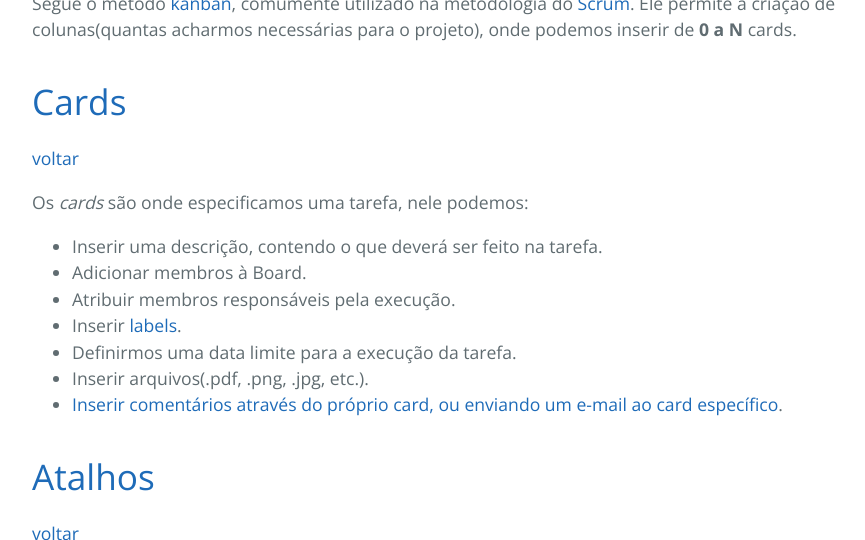
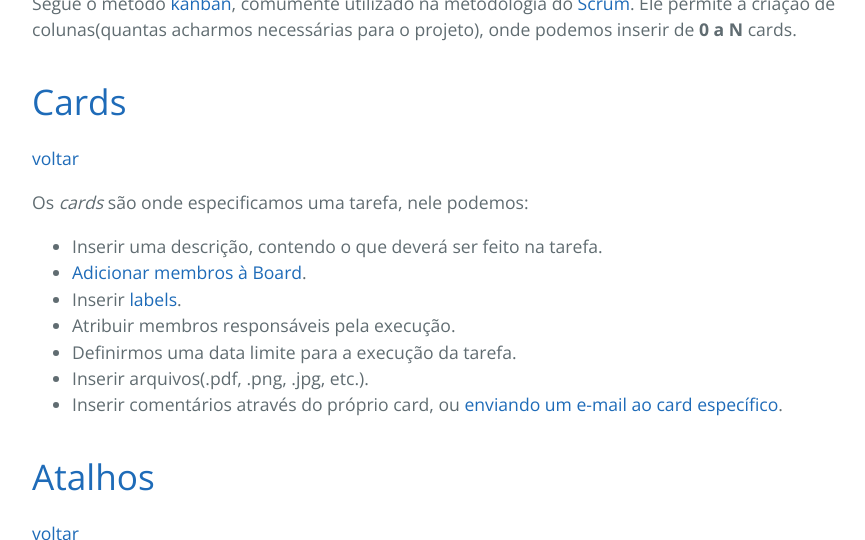
Before and after one commit to vert-capital/vert-capital.github.io, a Jekyll site: the page built from _posts/2018-07-16-treinamento-trello.md, in a window 1280 px wide and 900 px high, scrolled down 884 px, cut to the strip 0-540 px from the top of the window. Shown: the whole strip, without its empty margins (192-1057 px from the left). Built offline with Jekyll 4.4.1, drawn with Linux system fonts in a browser that asks for light colours; part of the change alters nothing that is shown; some of the changed text lies outside the part shown.

```diff
--- a/_posts/2018-07-16-treinamento-trello.md
+++ b/_posts/2018-07-16-treinamento-trello.md
@@ -24,12 +24,12 @@ onde podemos inserir de **0 a N** cards.
 
 Os *cards* são onde especificamos uma tarefa, nele podemos:
 * Inserir uma descrição, contendo o que deverá ser feito na tarefa.
-* Adicionar membros à Board.
+* [Adicionar membros à Board][inserindo-membros-a-uma-board].
+* Inserir [labels][labels-ref].
 * Atribuir membros responsáveis pela execução.
-* Inserir [labels][labels-ref].
 * Definirmos uma data limite para a execução da tarefa.
 * Inserir arquivos(.pdf, .png, .jpg, etc.).
-* [Inserir comentários através do próprio card, ou enviando um e-mail ao card específico][enviando-um-comentario-por-email].
+* Inserir comentários através do próprio card, ou [enviando um e-mail ao card específico][enviando-um-comentario-por-email].
 
 # [Atalhos][atalhos]
 [voltar][Voltar]
@@ -61,6 +61,9 @@ Os *cards* são onde especificamos uma tarefa, nele podemos:
 ![passo-4]({{ site.url }}/assets/img/treinamento-trello/trello_email_4.png)
 
 
+## [Inserindo membros a uma Board][inserindo-membros-a-uma-board]
+[voltar][Cards]
+
 # [Fontes][fontes]
 [voltar][Voltar]
 
@@ -77,6 +80,7 @@ Os *cards* são onde especificamos uma tarefa, nele podemos:
 [Templates]: #templates
 [passo-a-passo]: #passo-a-passo
 [enviando-um-comentario-por-email]: #enviando-um-comentario-por-email
+[inserindo-membros-a-uma-board]: #inserindo-membros-a-uma-board
 
 [kanban]: https://pt.wikipedia.org/wiki/Kanban
 [scrum]: http://br.blog.trello.com/scrum-metodologia-agil/
```
